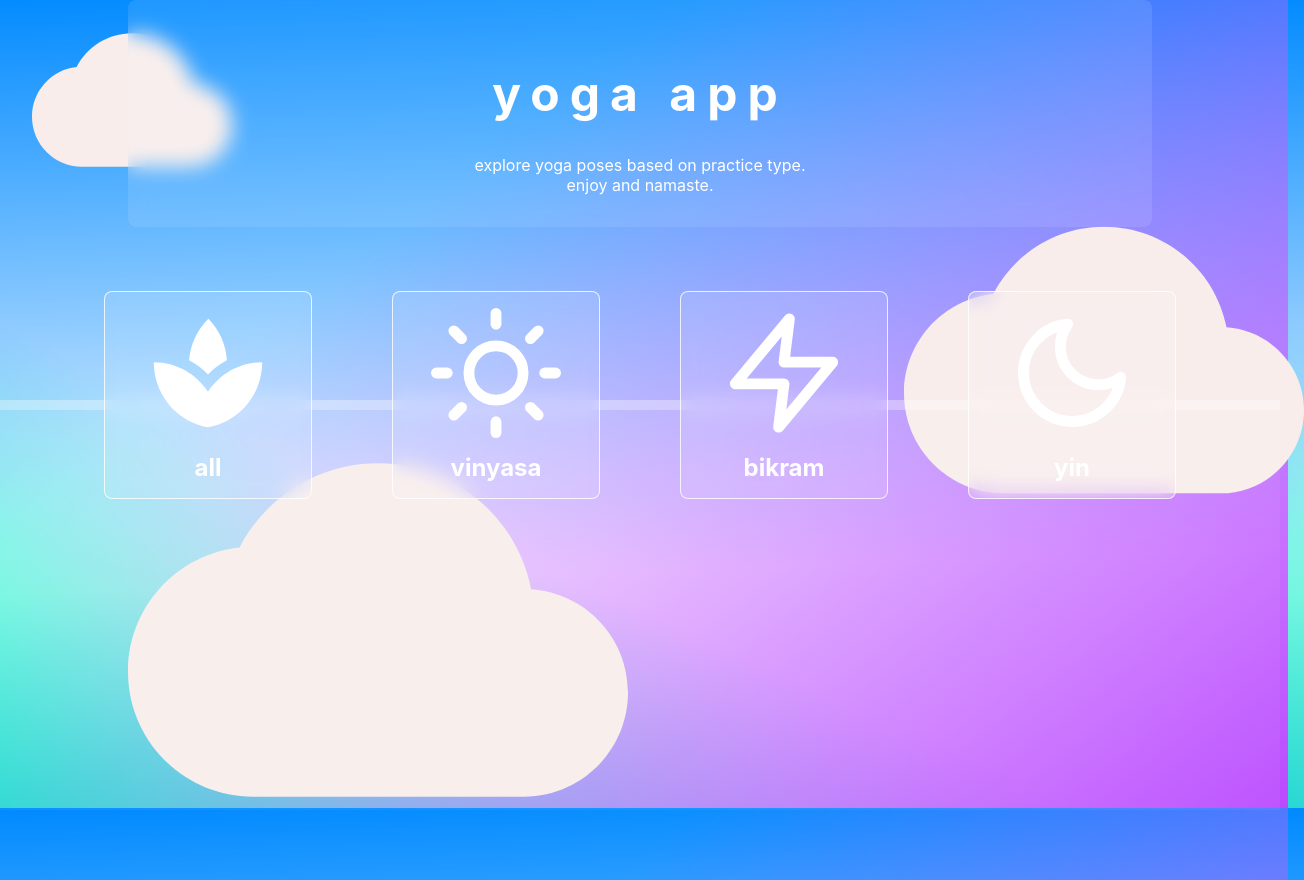
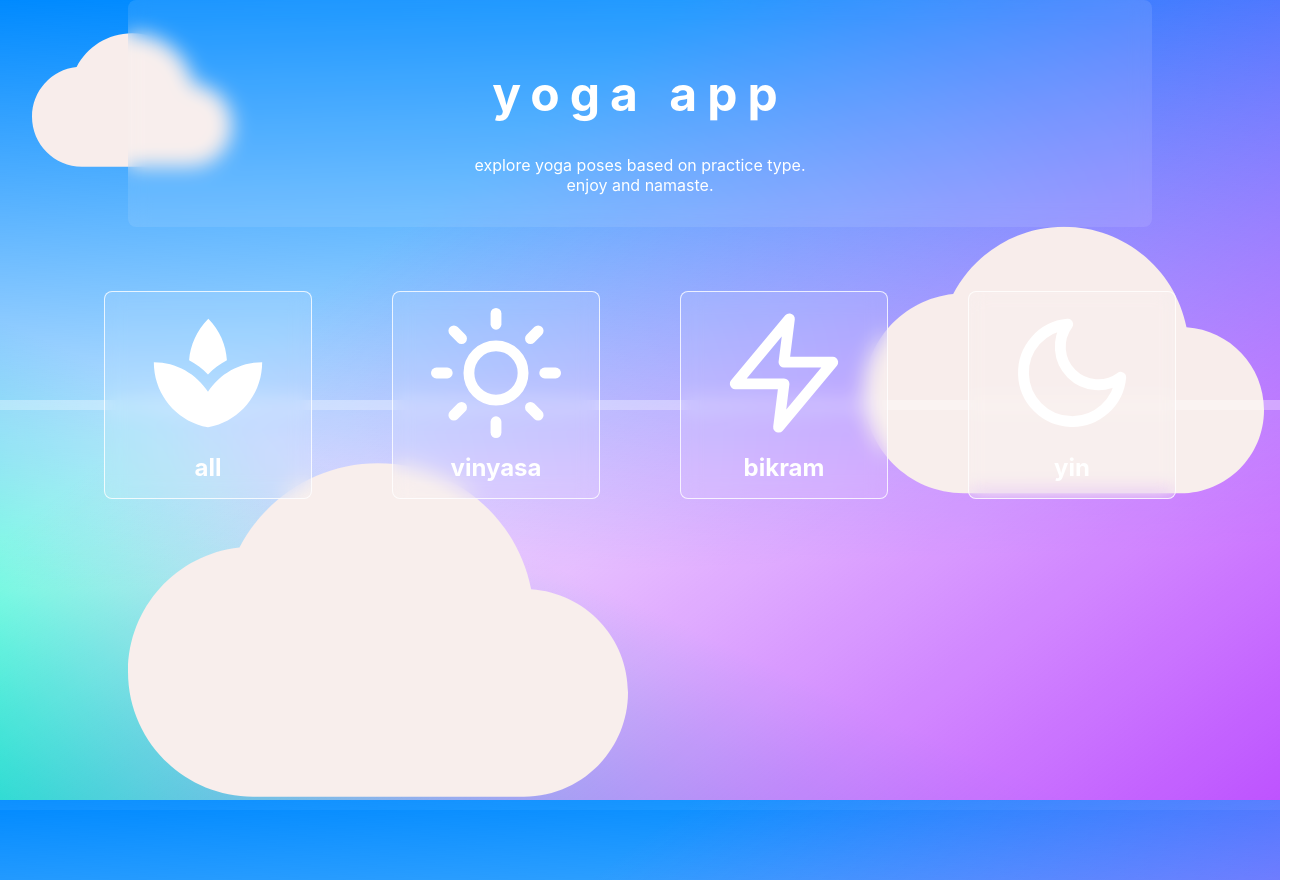
Before and after one commit to SpencerCDixon/yoga-app, a React (Create React App) app: page / in a window 1280 px wide. Shown: the whole page, 1304 px wide, since content can reach past the window. Built offline with nearby package versions, Linux system fonts and the light colour scheme.

Commit message:
Fix margin overflow issues on Chrome

```diff
--- a/src/Homepage/styles.ts
+++ b/src/Homepage/styles.ts
@@ -41,7 +41,7 @@ export const MidCloud = styled(CloudBase)`
   color: #f8edeb;
   /* top: 3rem; */
   bottom: 30%;
-  right: -1.5rem;
+  right: 1rem;
   /* z-index: -99999; */
 
   /* fill: #cf8bf3; */
--- a/src/index.css
+++ b/src/index.css
@@ -8,7 +8,7 @@
     ),
     linear-gradient(178deg, rgba(0, 138, 255), rgba(0, 138, 255, 0) 70%),
     linear-gradient(24deg, rgba(0, 255, 198), rgba(0, 255, 198, 0) 35%);
-  margin: -8px -8px -8px -8px;
+  /* margin: -8px -8px -8px -8px; */
 }
 
 main {
@@ -26,6 +26,10 @@ main {
   z-index: -3;
 
   /* margin: -8px -8px -8px -8px; */
+}
+
+body {
+  margin: 0;
 }
 
 code {
```
